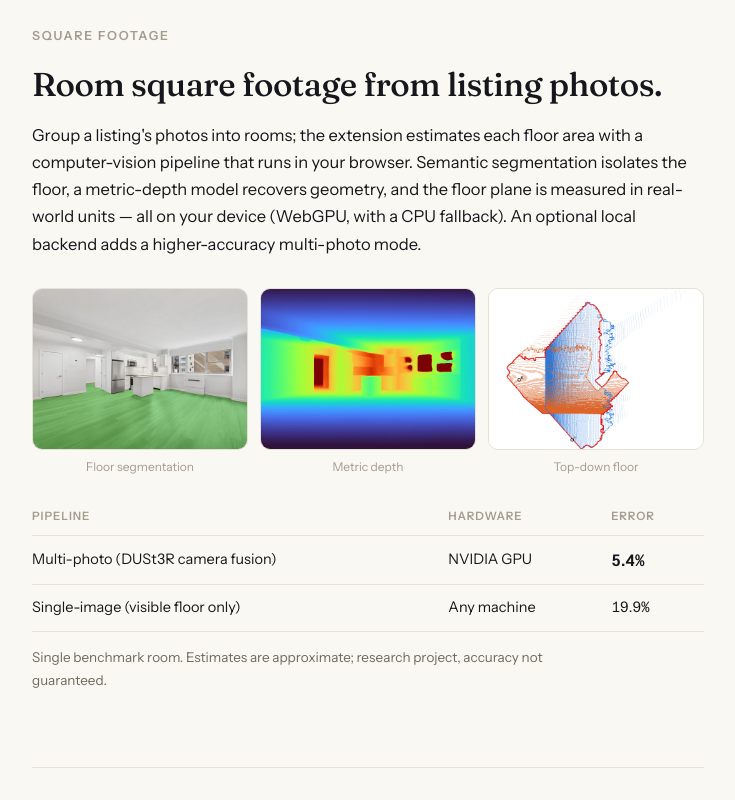
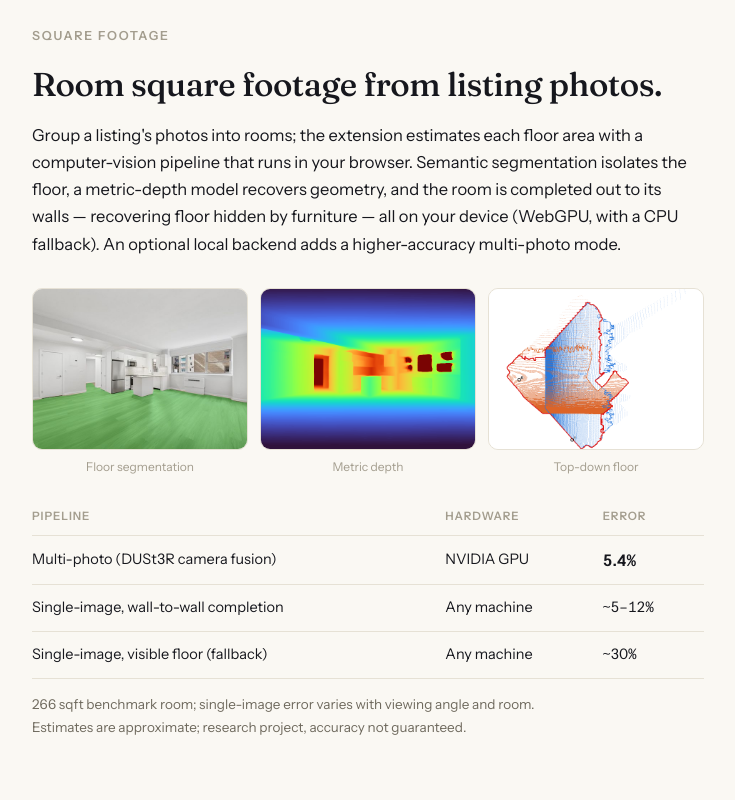
Before and after one commit to umqadir/streeteasy-enhanced-extension, a browser extension: page launch/index.html in a window 1280 px wide. Shown: the part 1720-2520 px from the top of the page, without its empty margins (272-1007 px from the left). Drawn offline with Linux system fonts and the light colour scheme.

Commit message:
site: describe wall-to-wall room area on the landing page
Update the square-footage section and accuracy table to reflect wall-to-wall
completion (with visible-floor fallback) instead of visible-floor only.

```diff
--- a/launch/index.html
+++ b/launch/index.html
@@ -115,9 +115,9 @@
         Group a listing's photos into rooms; the extension estimates each floor
         area with a computer-vision pipeline that runs in your browser. Semantic
         segmentation isolates the floor, a metric-depth model recovers geometry,
-        and the floor plane is measured in real-world units — all on your device
-        (WebGPU, with a CPU fallback). An optional local backend adds a
-        higher-accuracy multi-photo mode.
+        and the room is completed out to its walls — recovering floor hidden by
+        furniture — all on your device (WebGPU, with a CPU fallback). An optional
+        local backend adds a higher-accuracy multi-photo mode.
       </p>
 
       <div class="triptych">
@@ -132,10 +132,11 @@
         </thead>
         <tbody>
           <tr><td>Multi-photo (DUSt3R camera fusion)</td><td>NVIDIA GPU</td><td><strong>5.4%</strong></td></tr>
-          <tr><td>Single-image (visible floor only)</td><td>Any machine</td><td>19.9%</td></tr>
+          <tr><td>Single-image, wall-to-wall completion</td><td>Any machine</td><td>~5&ndash;12%</td></tr>
+          <tr><td>Single-image, visible floor (fallback)</td><td>Any machine</td><td>~30%</td></tr>
         </tbody>
       </table>
-      <p class="fineprint">Single benchmark room. Estimates are approximate; research project, accuracy not guaranteed.</p>
+      <p class="fineprint">266&nbsp;sqft benchmark room; single-image error varies with viewing angle and room. Estimates are approximate; research project, accuracy not guaranteed.</p>
     </section>
 
     <section class="chapter" id="install">
```
